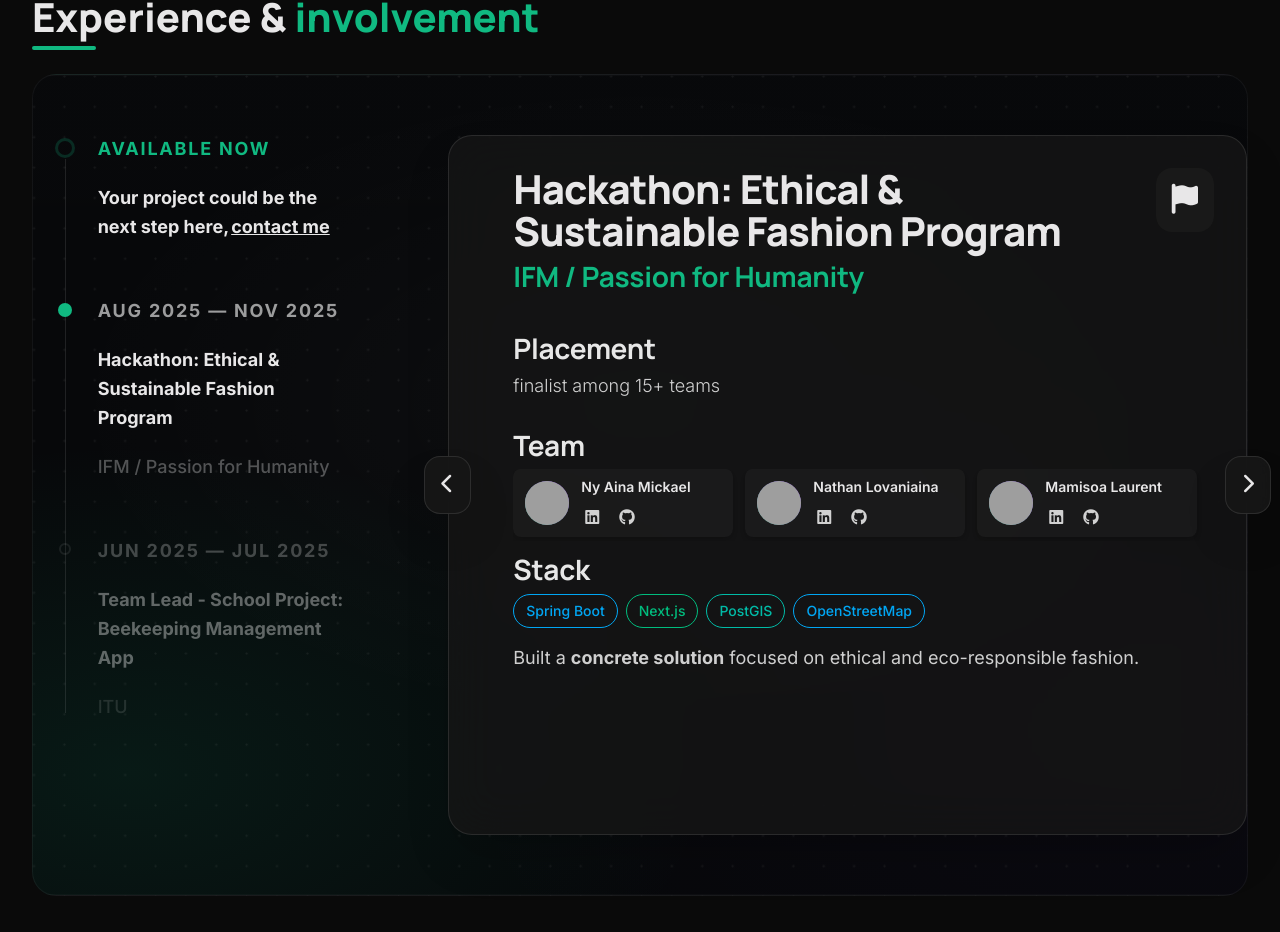
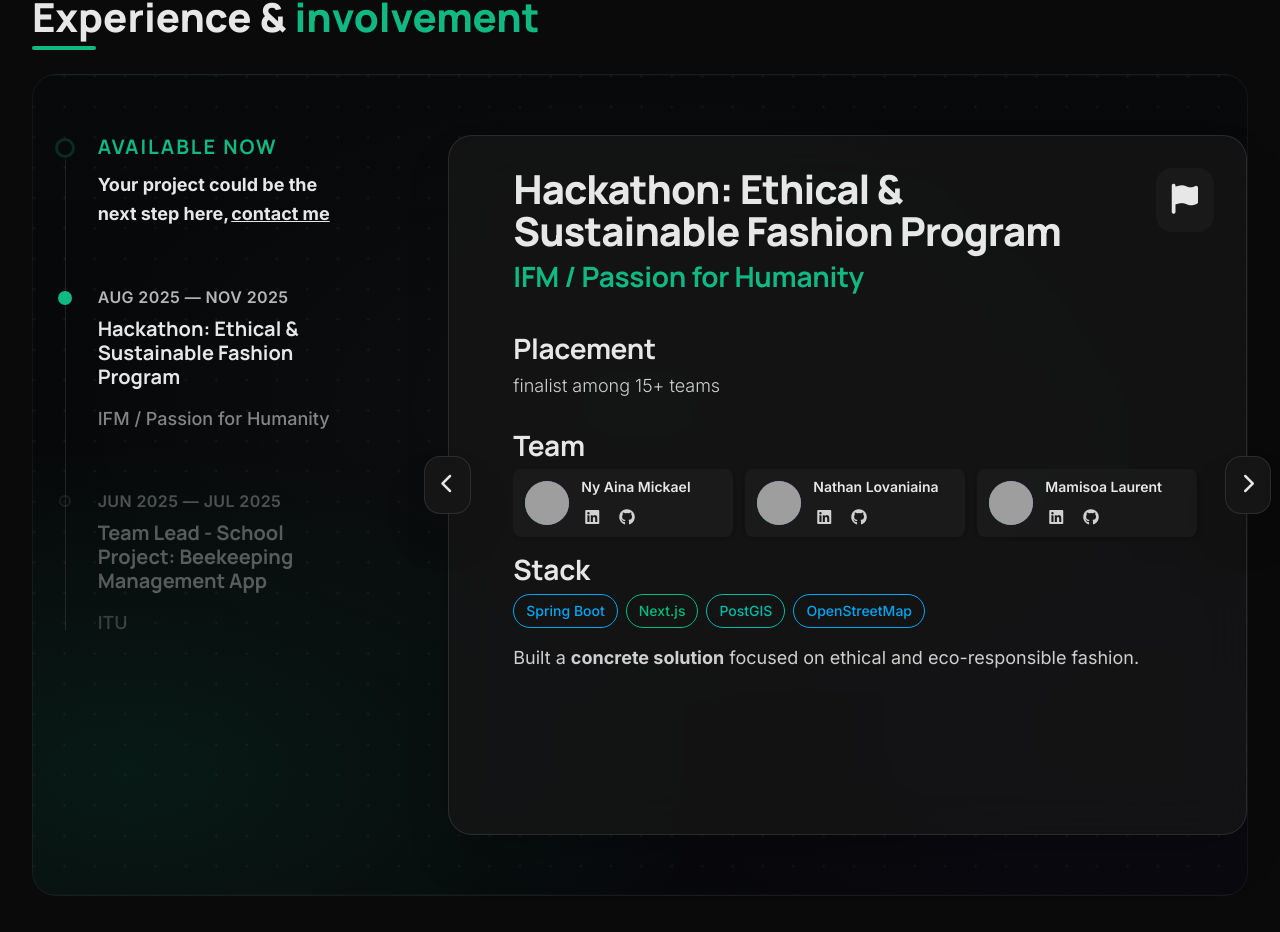
Before and after one commit to gigasandwich/giga-portfolio, a Next.js app: page / in a window 1280 px wide. Shown: the part 986-1918 px from the top of the page. Built offline with nearby package versions, Linux system fonts and the light colour scheme; grey boxes are pictures that could not be loaded.

Commit message:
Fix experience section: skip index 0 on navigation
+ view update

```diff
--- a/src/components/VerticalTimeline.tsx
+++ b/src/components/VerticalTimeline.tsx
@@ -29,10 +29,10 @@ export default function VerticalTimeline({
                 </div>
 
                 <div className="flex flex-col gap-1 max-w-[250px] lg:max-w-[300px]">
-                  <p className="text-[11px] font-bold tracking-widest text-primary uppercase">
+                  <h3 className={`leading-snug tracking-widest text-primary uppercase`}>
                     {item.title}
-                  </p>
-                  <p className="text-lg font-bold leading-tight text-white">
+                  </h3>
+                  <p className="font-bold leading-tight text-white">
                     {item.description}
                   </p>
                 </div>
@@ -59,15 +59,15 @@ export default function VerticalTimeline({
                 )}
               </div>
 
-              <div className="flex flex-col gap-1 max-w-[250px] lg:max-w-[300px]">
-                <p className="text-[11px] font-bold tracking-widest text-white/60 uppercase">
+              <div className="flex flex-col gap-2 max-w-[260px] lg:max-w-[320px]">
+                <time className="font-semibold tracking-wide text-white/70 uppercase">
                   {startLabel} — {endLabel}
-                </p>
-                <p className={`text-lg font-bold leading-tight ${i === selected ? 'text-white' : 'text-white/90 group-hover:text-white'}`}>
+                </time>
+                <h3 className={`font-bold leading-snug ${i === selected ? 'text-white' : 'text-white/80 group-hover:text-white'}`}>
                   {item.title}
-                </p>
+                </h3>
                 {item.meta && (
-                  <p className="text-sm text-white/30 font-medium">
+                  <p className="text-white/50 font-medium">
                     {item.meta}
                   </p>
                 )}
--- a/src/sections/Experience.tsx
+++ b/src/sections/Experience.tsx
@@ -12,8 +12,19 @@ export default function Experience() {
     const [isModalOpen, setIsModalOpen] = useState(false);
     const current: ExperienceType = experienceData[index];
 
-    const prev = () => setIndex((s) => (s - 1 + experienceData.length) % experienceData.length);
-    const next = () => setIndex((s) => (s + 1) % experienceData.length);
+    const prev = () => {
+        setIndex((s) => {
+            let newIndex = (s - 1 + experienceData.length) % experienceData.length;
+            return newIndex === 0 ? experienceData.length - 1 : newIndex;
+        });
+    };
+
+    const next = () => {
+        setIndex((s) => {
+            let newIndex = (s + 1) % experienceData.length;
+            return newIndex === 0 ? 1 : newIndex;
+        });
+    };
 
     const handleSelect = (i: number) => {
         setIndex(i);
@@ -46,7 +57,7 @@ export default function Experience() {
                                         {current.end != null ? 'Past Achievement' : 'Current Focus'}
                                     </div> */}
                                     <div className="px-2 md:px-8">
-                                        <h1 className="text-4xl font-bold text-white mb-2 tracking-tight">{current.title}</h1>
+                                        <h1 className="text-white mb-2 tracking-tight">{current.title}</h1>
                                         {current.meta && <h2 className="text-primary font-medium">{current.meta}</h2>}
                                     </div>
                                     {current.icon && (
```
